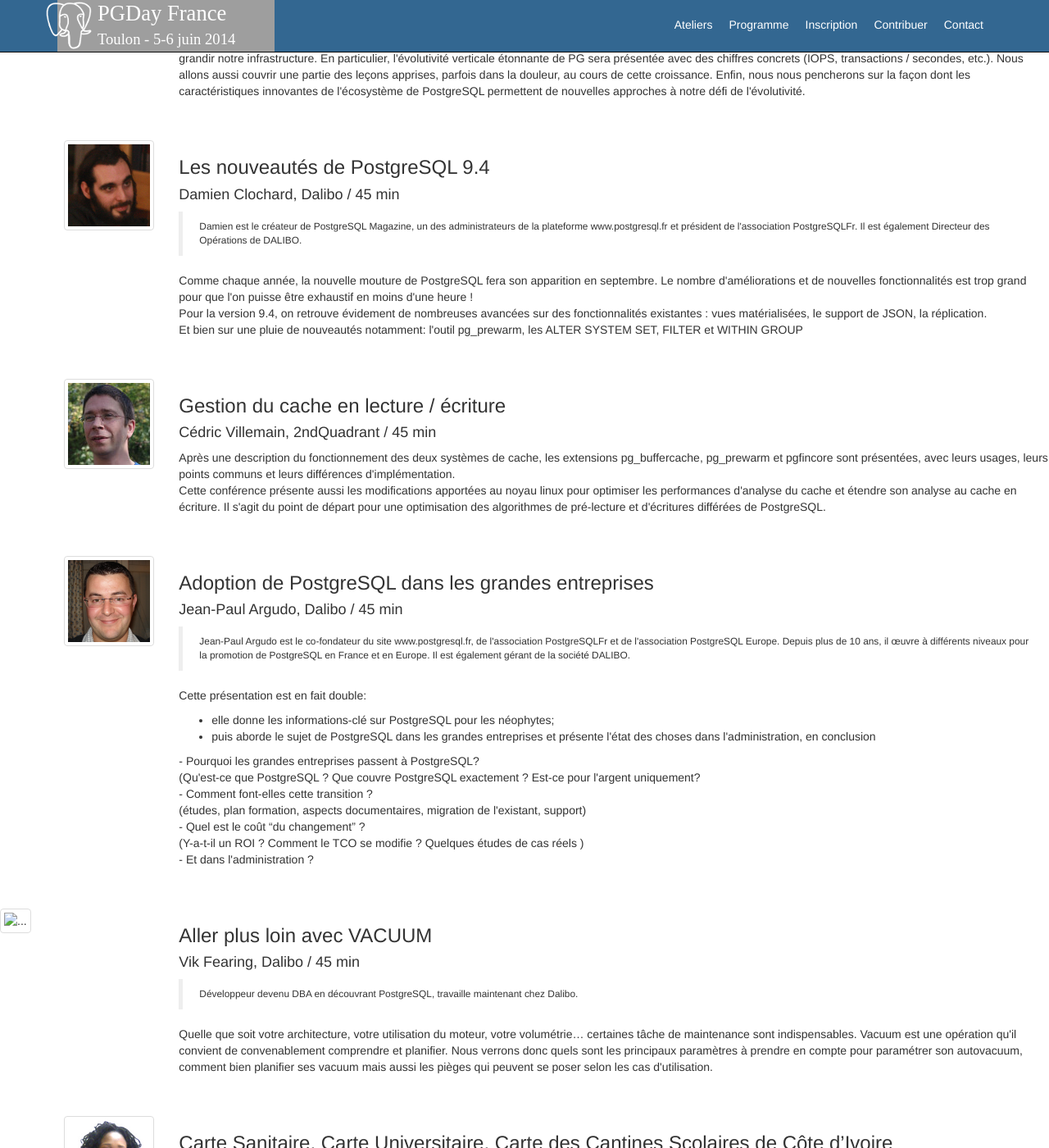
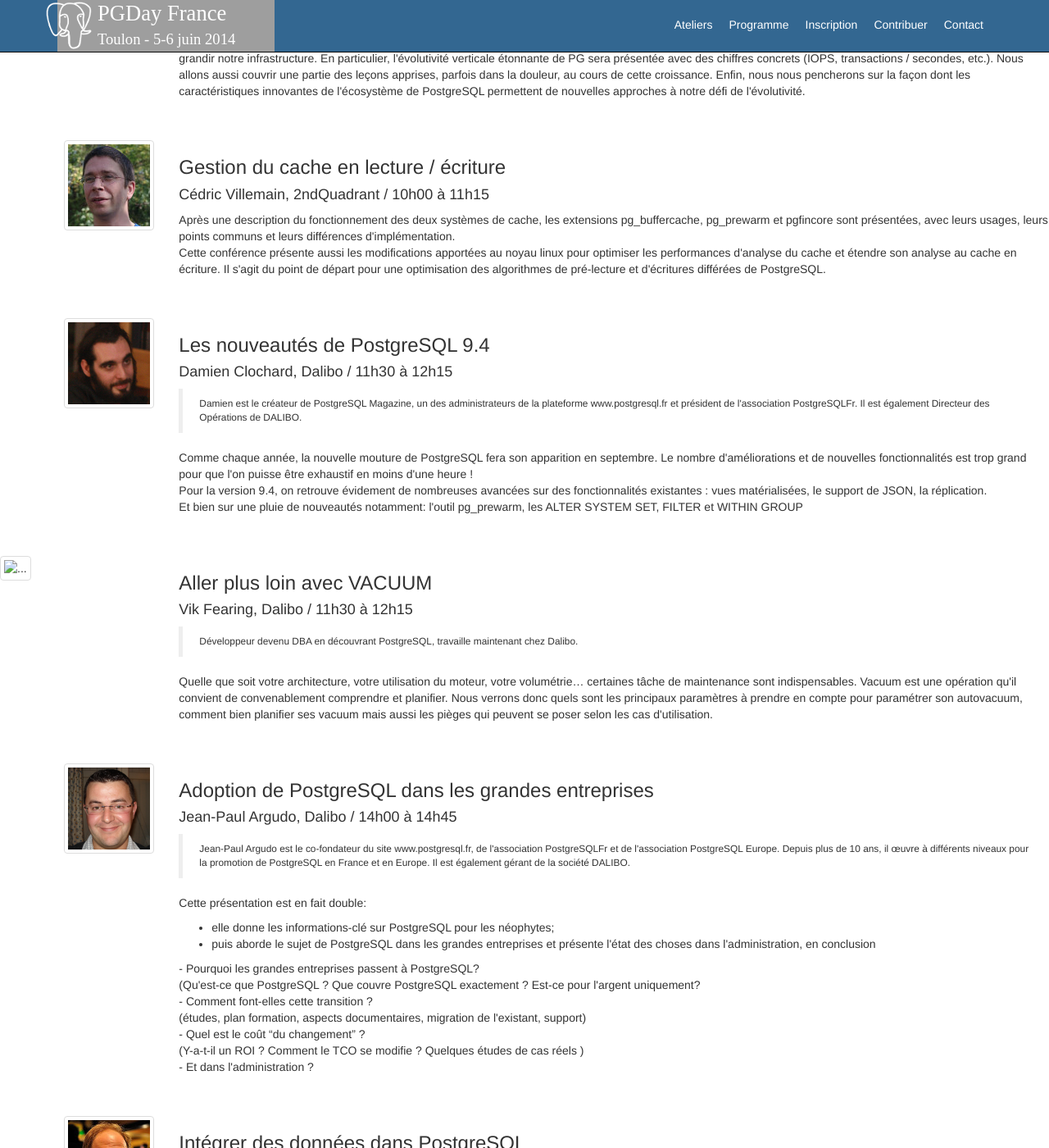
Before and after one commit to postgresqlfr/2024.pgday.fr, a Jekyll site: the page built from programme.html, in a window 1280 px wide and 1400 px high, scrolled down 1032 px. Shown: the whole window at 82% size. Built offline with Jekyll 4.4.1, drawn with Linux system fonts in a browser that asks for light colours; Markdown is read by kramdown in place of the engine named in the settings; some of the changed text lies outside the part shown; grey boxes are pictures that could not be loaded.

Commit message:
Add hours

```diff
--- a/programme.html
+++ b/programme.html
@@ -15,23 +15,23 @@
         <li class="list-group-item"><a href="#2TB-of-RAM-ought-to-be-enough-for-anybody">
             <strong>2TB of RAM ought to be enough for anybody!</strong> - Jean-Louis Bergamo</a>
         </li>
+        <li class="list-group-item"><a href="#Gestion-du-cache-en-lecture-écriture">
+            <strong>Gestion du cache en lecture / écriture</strong> - Cédric Villemain</a>
+        </li>
         <li class="list-group-item"><a href="#Les-nouveautés-de-PostgreSQL-9-4">
             <strong>Les nouveautés de PostgreSQL 9.4</strong> - Damien Clochard</a>
         </li>
-  <li class="list-group-item"><a href="#Gestion-du-cache-en-lecture-écriture">
-      <strong>Gestion du cache en lecture / écriture</strong> - Cédric Villemain</a>
+        <li class="list-group-item"><a href="#Aller-plus-loin-avec-VACUUM">
+            <strong>Aller plus loin avec VACUUM</strong> - Vik Fearing</a>
         </li>
         <li class="list-group-item"><a href="#Adoption-de-PostgreSQL-dans-les-grandes-entreprises">
             <strong>Adoption de PostgreSQL dans les grandes entreprises</strong> - Jean-Paul Argudo</a>
         </li>
-  <li class="list-group-item"><a href="#Aller-plus-loin-avec-VACUUM">
-      <strong>Aller plus loin avec VACUUM</strong> - Vik Fearing</a>
+        <li class="list-group-item"><a href="#Intégrer-des-données-dans-PostgreSQL">
+            <strong>Intégrer des données dans PostgreSQL</strong> - Dimitri Fontaine</a>
         </li>
         <li class="list-group-item"><a href="#Cartes-Sanitaire-Universitaire-et-des-Cantines-Scolaires-de-Côte-d-Ivoire">
             <strong>Carte Sanitaire, Carte Universitaire, Carte des Cantines Scolaires de Côte d’Ivoire</strong> - Solange Niamke</a>
-  </li>
-  <li class="list-group-item"><a href="#Intégrer-des-données-dans-PostgreSQL">
-      <strong>Intégrer des données dans PostgreSQL</strong> - Dimitri Fontaine</a>
         </li>
         <li class="list-group-item"><a href="#La-réplication-avec-PostgreSQL-9-4">
             <strong>La réplication avec PostgreSQL 9.4</strong> - Thomas Reiss</a>
@@ -58,7 +58,7 @@
 
     <div class="col-md-10">
         <h3>PostgreSQL : Past, Present and Future</h3>
-        <h4>Bruce Momjian, EnterpriseDB</h4>
+        <h4>Bruce Momjian, EnterpriseDB / 9h00 à 10h00</h4>
         <p>
             <blockquote class="small">
              Bruce est un des pères fondateur du projet PostgreSQL. Il fait partie de l'équipe qui a récupéré, stabilisé et diffusé le code de PostgreSQL
@@ -80,7 +80,7 @@
 
     <div class="col-md-10">
         <h3>2TB of RAM ought to be enough for anybody!</h3>
-        <h4>Jean-Louis Bergamo, Leboncoin.fr / 45 min</h4>
+        <h4>Jean-Louis Bergamo, Leboncoin.fr / 10h00 à 11h15</h4>
         <p>
             <blockquote class="small">
             Après la gestion de différentes grosses plates-formes web (Skyblog, Winamax), j'ai rejoins leboncoin.fr en 2013 où
@@ -100,6 +100,23 @@
     </div>
 </div>
 
+<div id="Gestion-du-cache-en-lecture-écriture"></div><br/><br/>
+<div class="row">
+    <div class="col-md-2 text-right">
+      <img src="img/orateurs/Cedric_Villemain.jpg" alt="Photo" class="img-thumbnail">
+    </div>
+
+    <div class="col-md-10">
+        <h3>Gestion du cache en lecture / écriture</h3>
+        <h4>Cédric Villemain, 2ndQuadrant / 10h00 à 11h15</h4>
+        <p> Après une description du fonctionnement des deux systèmes de cache, les extensions pg_buffercache, pg_prewarm et pgfincore sont
+            présentées, avec leurs usages, leurs points communs et leurs différences d'implémentation. <br>
+Cette conférence présente aussi les modifications apportées au noyau linux pour optimiser les performances d'analyse du cache et étendre
+son analyse au cache en écriture. Il s'agit du point de départ pour une optimisation des algorithmes de pré-lecture et d'écritures différées de PostgreSQL.
+        </p>
+    </div>
+</div>
+
 <div id="Les-nouveautés-de-PostgreSQL-9-4"></div><br/><br/>
 <div class="row">
     <div class="col-md-2 text-right">
@@ -108,7 +125,7 @@
 
     <div class="col-md-10">
         <h3>Les nouveautés de PostgreSQL 9.4</h3>
-        <h4>Damien Clochard, Dalibo / 45 min</h4>
+        <h4>Damien Clochard, Dalibo / 11h30 à 12h15</h4>
         <p>
             <blockquote class="small">
             Damien est le créateur de PostgreSQL Magazine, un des administrateurs de la plateforme www.postgresql.fr et président
@@ -123,19 +140,24 @@
     </div>
 </div>
 
-<div id="Gestion-du-cache-en-lecture-écriture"></div><br/><br/>
+<div id="Aller-plus-loin-avec-VACUUM"></div><br/><br/>
 <div class="row">
-    <div class="col-md-2 text-right">
-      <img src="img/orateurs/Cedric_Villemain.jpg" alt="Photo" class="img-thumbnail">
+    <div class="col-md-2">
+      <img class="img-thumbnail" data-src="holder.js/100%x180" alt="...">
     </div>
 
     <div class="col-md-10">
-        <h3>Gestion du cache en lecture / écriture</h3>
-        <h4>Cédric Villemain, 2ndQuadrant / 45 min</h4>
-        <p> Après une description du fonctionnement des deux systèmes de cache, les extensions pg_buffercache, pg_prewarm et pgfincore sont
-            présentées, avec leurs usages, leurs points communs et leurs différences d'implémentation. <br>
-Cette conférence présente aussi les modifications apportées au noyau linux pour optimiser les performances d'analyse du cache et étendre
-son analyse au cache en écriture. Il s'agit du point de départ pour une optimisation des algorithmes de pré-lecture et d'écritures différées de PostgreSQL.
+        <h3>Aller plus loin avec VACUUM</h3>
+        <h4>Vik Fearing, Dalibo / 11h30 à 12h15</h4>
+        <p>
+            <blockquote class="small">
+            Développeur devenu DBA en découvrant PostgreSQL, travaille maintenant chez Dalibo.
+            </blockquote>
+        </p>
+        <p> Quelle que soit votre architecture, votre utilisation du moteur, votre volumétrie… certaines tâche de maintenance sont indispensables.
+            Vacuum est une opération qu'il convient de convenablement comprendre et planifier. Nous verrons donc quels sont les principaux paramètres
+            à prendre en compte pour paramétrer son autovacuum, comment bien planifier ses vacuum mais aussi les pièges qui peuvent se poser selon les
+            cas d'utilisation.
         </p>
     </div>
 </div>
@@ -148,7 +170,7 @@
 
     <div class="col-md-10">
         <h3>Adoption de PostgreSQL dans les grandes entreprises</h3>
-        <h4>Jean-Paul Argudo, Dalibo / 45 min</h4>
+        <h4>Jean-Paul Argudo, Dalibo / 14h00 à 14h45</h4>
         <p>
             <blockquote class="small">
             Jean-Paul Argudo est le co-fondateur du site www.postgresql.fr, de l'association PostgreSQLFr et de l'association PostgreSQL Europe. Depuis plus de 10 ans, il œuvre à
@@ -172,24 +194,24 @@
     </div>
 </div>
 
-<div id="Aller-plus-loin-avec-VACUUM"></div><br/><br/>
+<div id="Intégrer-des-données-dans-PostgreSQL"></div><br/><br/>
 <div class="row">
-    <div class="col-md-2">
-      <img class="img-thumbnail" data-src="holder.js/100%x180" alt="...">
+    <div class="col-md-2 text-right">
+      <img src="img/orateurs/Dimitri_Fontaine.jpg" alt="Photo" class="img-thumbnail">
     </div>
 
     <div class="col-md-10">
-        <h3>Aller plus loin avec VACUUM</h3>
-        <h4>Vik Fearing, Dalibo / 45 min</h4>
+        <h3>Intégrer des données dans PostgreSQL</h3>
+        <h4>Dimitri Fontaine, 2ndQuadrant / 14h00 à 14h45</h4>
         <p>
             <blockquote class="small">
-            Développeur devenu DBA en découvrant PostgreSQL, travaille maintenant chez Dalibo.
+            Dimitri Fontaine est Contributeur Majeur de PostgreSQL (conception, revue de code,
+            Extensions, Event Triggers, etc). Il contribue également aux Skytools et développe pgloader, prefix et d'autres logiciels.
             </blockquote>
         </p>
-        <p> Quelle que soit votre architecture, votre utilisation du moteur, votre volumétrie… certaines tâche de maintenance sont indispensables.
-            Vacuum est une opération qu'il convient de convenablement comprendre et planifier. Nous verrons donc quels sont les principaux paramètres
-            à prendre en compte pour paramétrer son autovacuum, comment bien planifier ses vacuum mais aussi les pièges qui peuvent se poser selon les
-            cas d'utilisation.
+        <p> Qu'il s'agisse de données au format CSV, dBase SQLite ou MySQL, et bientôt JSON ou XML, pgloader 3.1 est fait pour vous aider à normaliser
+            et importer vos données externes dans PostgreSQL. Cette présentation détaille comment utiliser pgloader afin de résoudre les problèmes habituels
+            de chargement de données.
         </p>
     </div>
 </div>
@@ -201,7 +223,7 @@
     </div>
     <div class="col-md-10">
         <h3>Carte Sanitaire, Carte Universitaire, Carte des Cantines Scolaires de Côte d’Ivoire</h3>
-        <h4>Solange Niamke / 45 min</h4>
+        <h4>Solange Niamke / 14h45 à 15h30</h4>
         <p>
             <blockquote class="small">
             Je travaille au Bureau National d’Etude Technique et de Développement Côte d’Ivoire, où j’occupe actuellement le poste de chef du Service Informatique
@@ -219,28 +241,6 @@
     </div>
 </div>
 
-<div id="Intégrer-des-données-dans-PostgreSQL"></div><br/><br/>
-<div class="row">
-    <div class="col-md-2 text-right">
-      <img src="img/orateurs/Dimitri_Fontaine.jpg" alt="Photo" class="img-thumbnail">
-    </div>
-
-    <div class="col-md-10">
-        <h3>Intégrer des données dans PostgreSQL</h3>
-        <h4>Dimitri Fontaine, 2ndQuadrant / 45 min</h4>
-        <p>
-            <blockquote class="small">
-            Dimitri Fontaine est Contributeur Majeur de PostgreSQL (conception, revue de code,
-            Extensions, Event Triggers, etc). Il contribue également aux Skytools et développe pgloader, prefix et d'autres logiciels.
-            </blockquote>
-        </p>
-        <p> Qu'il s'agisse de données au format CSV, dBase SQLite ou MySQL, et bientôt JSON ou XML, pgloader 3.1 est fait pour vous aider à normaliser
-            et importer vos données externes dans PostgreSQL. Cette présentation détaille comment utiliser pgloader afin de résoudre les problèmes habituels
-            de chargement de données.
-        </p>
-    </div>
-</div>
-
 <div id="La-réplication-avec-PostgreSQL-9-4"></div><br/><br/>
 <div class="row">
     <div class="col-md-2">
@@ -249,7 +249,7 @@
 
     <div class="col-md-10">
         <h3>La réplication avec PostgreSQL 9.4</h3>
-        <h4>Thomas Reiss, Dalibo / 30 min</h4>
+        <h4>Thomas Reiss, Dalibo / 14h45 à 15h30</h4>
         <p>
             <blockquote class="small">
             DBA dans l'administration puis dans Dalibo. Utilisateur de PostgreSQL depuis plusieurs années.
@@ -271,7 +271,7 @@
 
     <div class="col-md-10">
         <h3>Principales avancées et nouveautés de PostGIS</h3>
-        <h4>Olivier Courtin, Oslandia / 45 min</h4>
+        <h4>Olivier Courtin, Oslandia / 16h00 à 16h45</h4>
         <p>
             <blockquote class="small">
 Olivier est contributeur et commiter PostGIS depuis de nombreuses années et intervient dans de diverses actions de conseil sur ces technologies.<br>
```
Also changed, not shown: other parts of programme.html (+1 -1 lines). Lines whose indentation alone changed are shown as unchanged.
